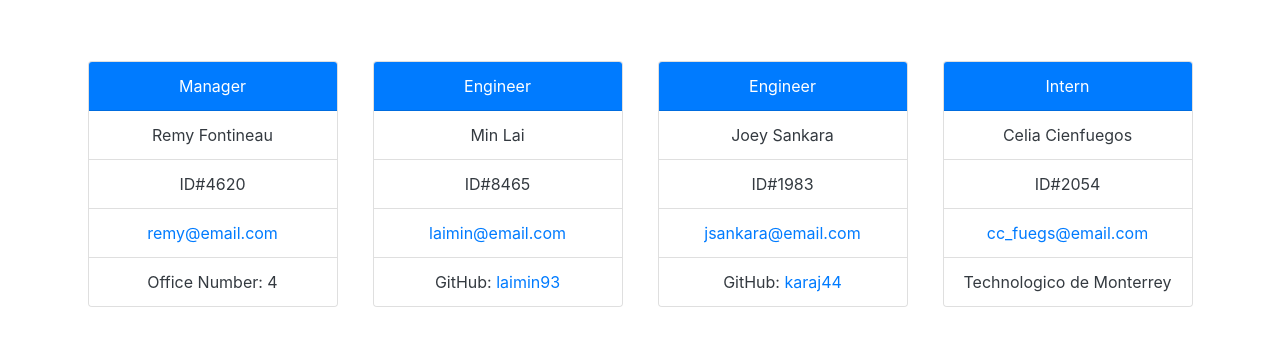
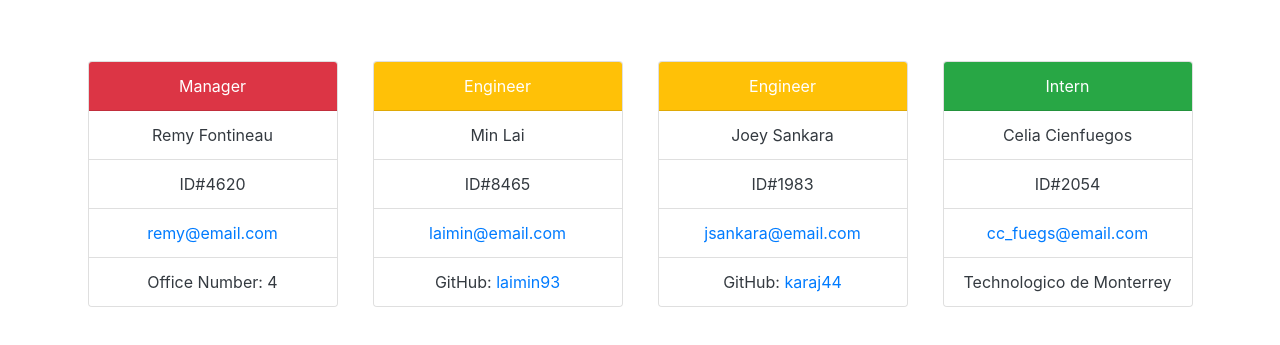
Before and after one commit to altavada/team-profiles, a website: page temp/index.html in a window 1280 px wide. Shown: the part 83-428 px from the top of the page. Drawn offline with nearby package versions, Linux system fonts and the light colour scheme.

Commit message:
template styling edits

```diff
--- a/src/fswriter.js
+++ b/src/fswriter.js
@@ -1,7 +1,7 @@
 const fs = require('fs');
 
-const testHelper = () => {
-    console.log('Ping');
+const createManager = (manager) => {
+    return ``
 }
 
 module.exports = { testHelper };
--- a/temp/index.html
+++ b/temp/index.html
@@ -19,7 +19,7 @@
             <div class="container mt-5 text-center">
                 <div class="row mt-4">
                     <div class="membercard card mx-auto my-3 text-dark">
-                        <div class="card-header text-center text-white bg-primary">
+                        <div class="card-header text-center text-white bg-danger">
                             Manager
                         </div>
                         <ul class="list-group list-group-flush">
@@ -30,7 +30,7 @@
                         </ul>
                     </div>
                     <div class="membercard card mx-auto my-3 text-dark">
-                        <div class="card-header text-center text-white bg-primary">
+                        <div class="card-header text-center text-white bg-warning">
                             Engineer
                         </div>
                         <ul class="list-group list-group-flush">
@@ -41,7 +41,7 @@
                         </ul>
                     </div>
                     <div class="membercard card mx-auto my-3 text-dark">
-                        <div class="card-header text-center text-white bg-primary">
+                        <div class="card-header text-center text-white bg-warning">
                             Engineer
                         </div>
                         <ul class="list-group list-group-flush">
@@ -52,7 +52,7 @@
                         </ul>
                     </div>
                     <div class="membercard card mx-auto my-3 text-dark">
-                        <div class="card-header text-center text-white bg-primary">
+                        <div class="card-header text-center text-white bg-success">
                             Intern
                         </div>
                         <ul class="list-group list-group-flush">
```
